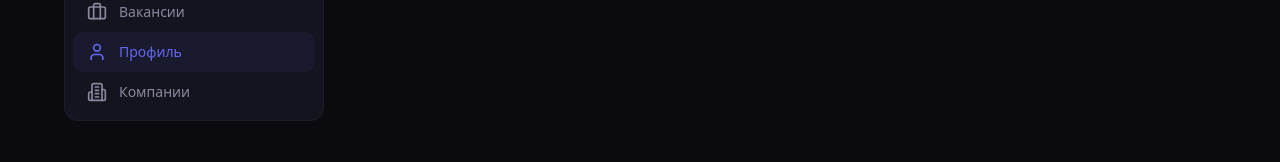
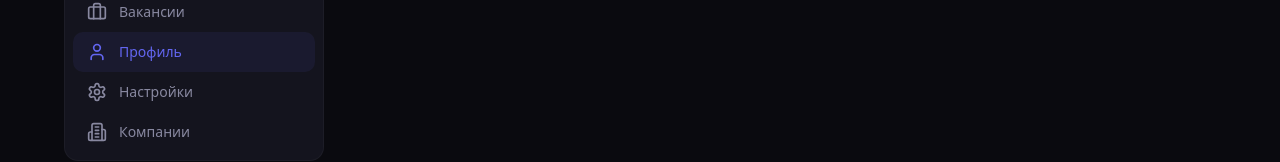
Before and after one commit to Aushevcomp/connecthub, a Next.js app: page /profile in a window 1280 px wide. Shown: the part 371-533 px from the top of the page. Built offline with nearby package versions, Linux system fonts and the light colour scheme; no server answers; the database is empty.

Commit message:
Add settings navigation links

```diff
--- a/src/components/layout/MobileNav.tsx
+++ b/src/components/layout/MobileNav.tsx
@@ -2,7 +2,7 @@
 
 import Link from "next/link";
 import { usePathname } from "next/navigation";
-import { Home, Briefcase, Plus, Bell, User } from "lucide-react";
+import { Home, Briefcase, Plus, Bell, Settings } from "lucide-react";
 import { useAuth } from "@/hooks/useAuth";
 import { cn } from "@/lib/utils";
 
@@ -15,7 +15,7 @@ export function MobileNav() {
     { href: "/jobs", label: "Работа", icon: Briefcase },
     { href: "#", label: "Создать", icon: Plus, special: true },
     { href: "/notifications", label: "Алерты", icon: Bell },
-    { href: "/profile", label: "Профиль", icon: User, requiresAuth: true },
+    { href: "/settings", label: "Настройки", icon: Settings, requiresAuth: true },
   ];
 
   return (
--- a/src/components/layout/Sidebar.tsx
+++ b/src/components/layout/Sidebar.tsx
@@ -2,7 +2,7 @@
 
 import Link from "next/link";
 import { usePathname } from "next/navigation";
-import { Home, Briefcase, User, Building2, LogOut, Shield } from "lucide-react";
+import { Home, Briefcase, User, Building2, LogOut, Shield, Settings } from "lucide-react";
 import { Avatar } from "@/components/ui/Avatar";
 import { useAuth } from "@/hooks/useAuth";
 import { cn, formatNumber } from "@/lib/utils";
@@ -15,6 +15,7 @@ export function Sidebar() {
     { href: "/", label: "Лента", icon: Home, badge: null },
     { href: "/jobs", label: "Вакансии", icon: Briefcase, badge: null },
     { href: "/profile", label: "Профиль", icon: User, badge: null, requiresAuth: true },
+    { href: "/settings", label: "Настройки", icon: Settings, badge: null, requiresAuth: true },
     { href: "/companies", label: "Компании", icon: Building2, badge: null },
     ...(user?.is_admin ? [{ href: "/admin", label: "Админ-панель", icon: Shield, badge: null }] : []),
   ];
--- a/src/components/profile/ProfilePage.tsx
+++ b/src/components/profile/ProfilePage.tsx
@@ -1,6 +1,7 @@
 "use client";
 
 import { useState, useEffect, useRef } from "react";
+import Link from "next/link";
 import { useAuth } from "@/hooks/useAuth";
 import { Avatar } from "@/components/ui/Avatar";
 import { createClient } from "@/lib/supabase/client";
@@ -9,7 +10,7 @@ import { useAppStore } from "@/lib/store";
 import { timeAgo } from "@/lib/utils";
 import {
   MapPin, Users, Link as LinkIcon, Calendar,
-  Pencil, X, Camera, Plus, Save, Loader2
+  Pencil, X, Camera, Plus, Save, Loader2, Settings
 } from "lucide-react";
 import type { Post } from "@/types";
 import { PostCard } from "@/components/feed/PostCard";
@@ -421,9 +422,14 @@ export function ProfilePage() {
               </span>
             </div>
           </div>
-          <button className="btn-ghost text-sm" onClick={() => setEditOpen(true)}>
-            <Pencil size={14} /> Редактировать
-          </button>
+          <div className="flex gap-2">
+            <button className="btn-ghost text-sm" onClick={() => setEditOpen(true)}>
+              <Pencil size={14} /> Редактировать
+            </button>
+            <Link href="/settings" className="btn-ghost text-sm">
+              <Settings size={14} /> Настройки
+            </Link>
+          </div>
         </div>
 
         {user.bio ? (
```
